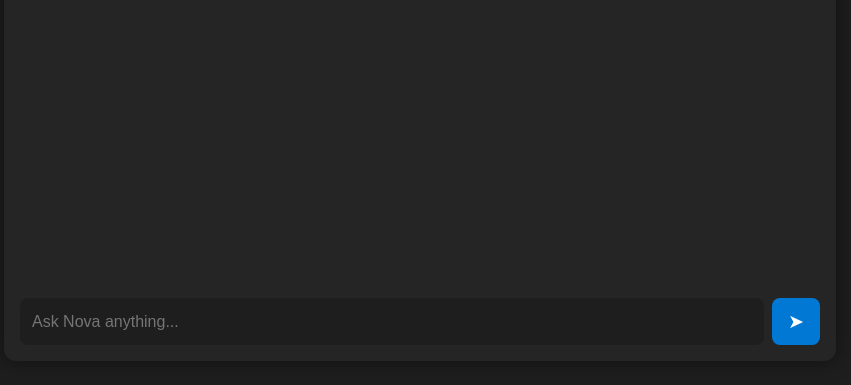
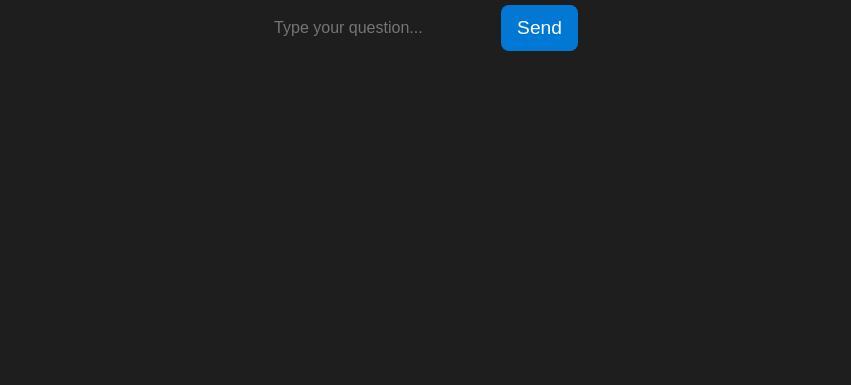
Before and after one commit to MasonBarns/test-ai, a plain HTML site: page templates/index.html in a window 1280 px wide. Shown: the part 415-800 px from the top of the page, without its empty margins (220-1071 px from the left). Drawn offline with Linux system fonts and the light colour scheme.

Commit message:
Fix Nova index.html layout

```diff
--- a/templates/index.html
+++ b/templates/index.html
@@ -7,13 +7,16 @@
   <link rel="stylesheet" href="/static/style.css" />
 </head>
 <body>
-  <div class="chat-container">
-    <div id="chat-window"></div>
+  <div class="container">
+    <h1>Ask Nova Anything</h1>
     <form id="chat-form">
-      <input type="text" id="prompt" placeholder="Ask Nova anything..." required />
-      <button type="submit">➤</button>
+      <input type="text" id="prompt" placeholder="Type your question..." required />
+      <button type="submit">Send</button>
     </form>
+    <div id="response"></div>
+    <div id="history"></div>
   </div>
+
   <script src="/static/script.js"></script>
 </body>
 </html>
```
